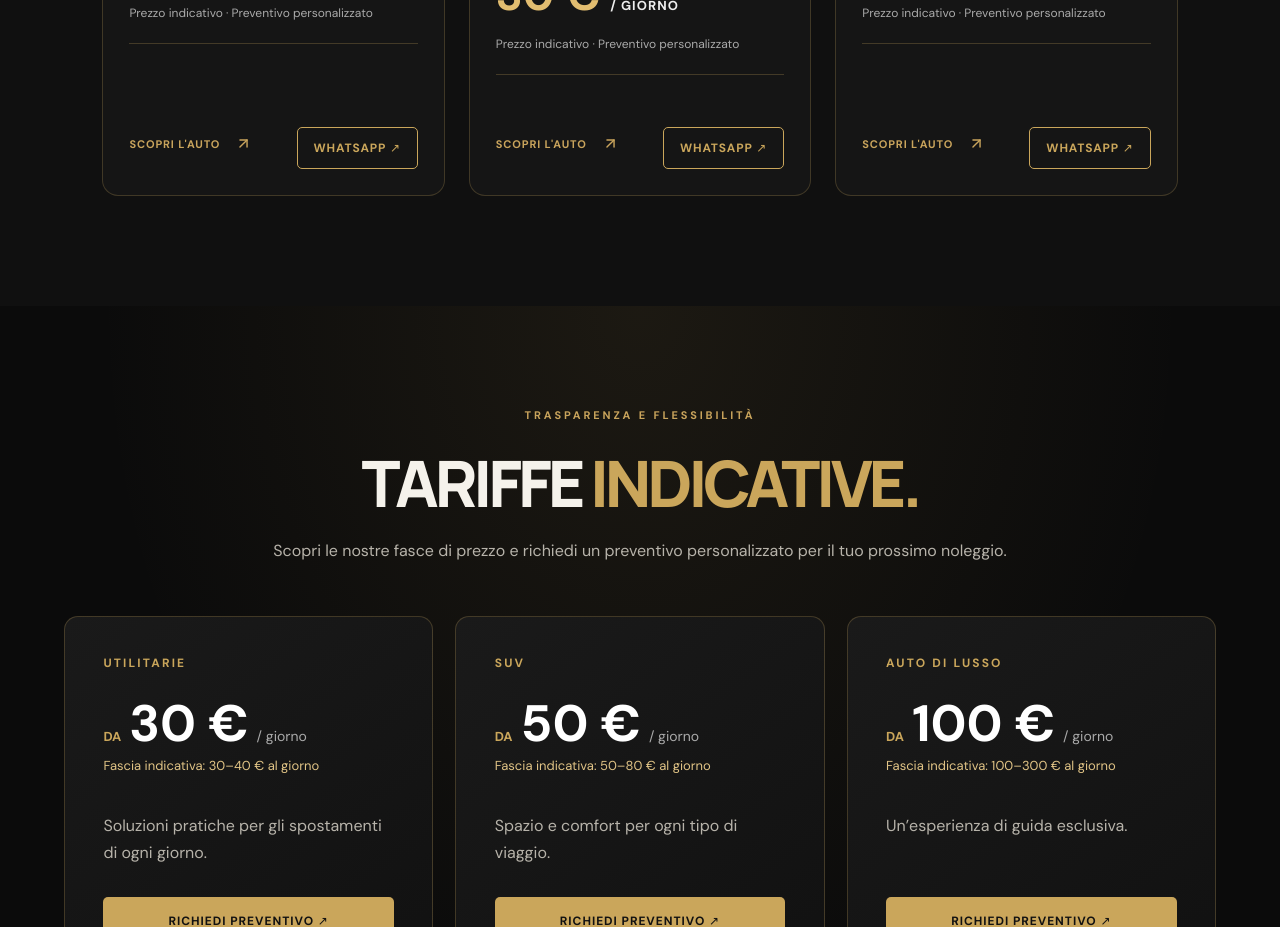
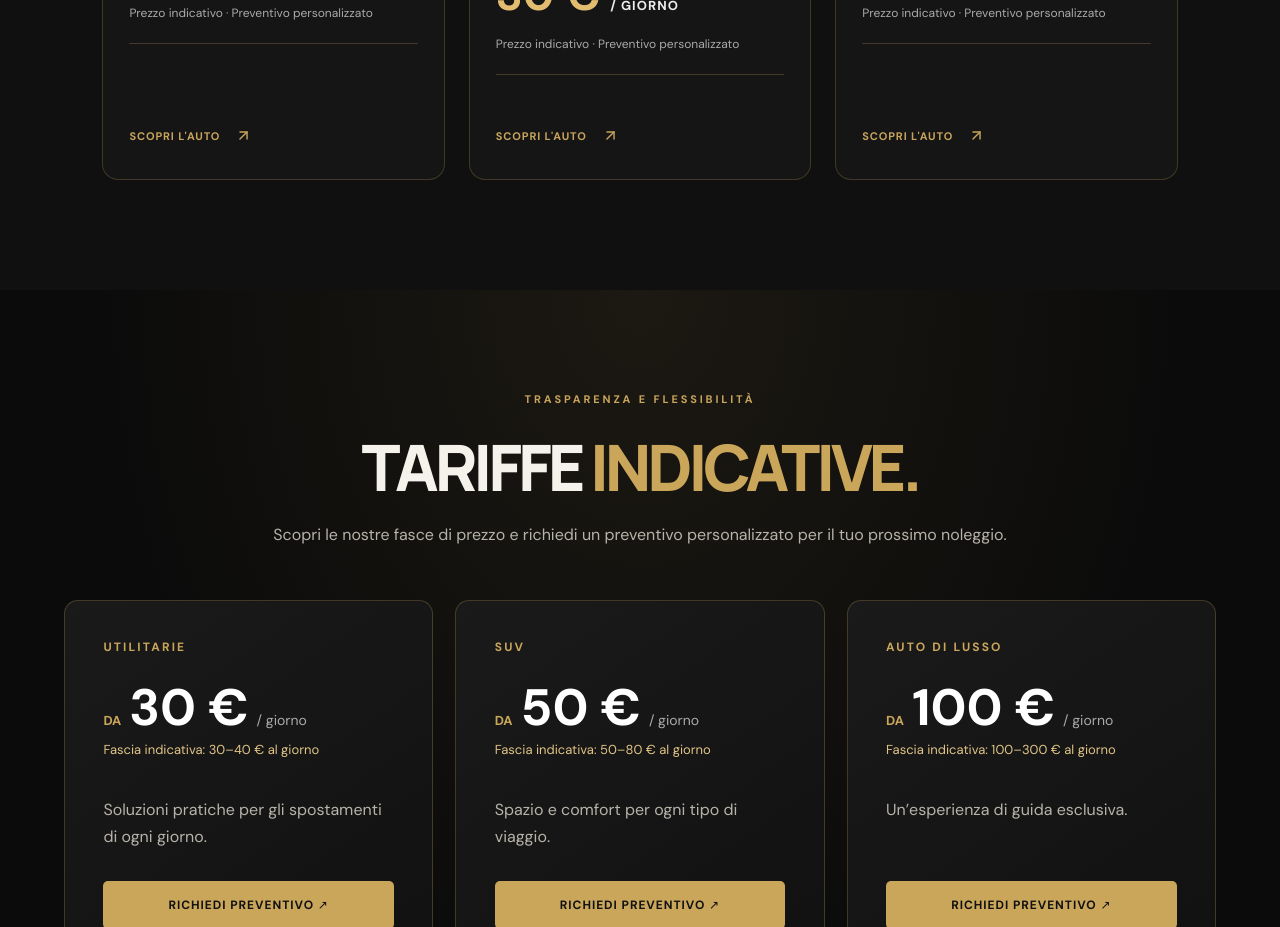
Before and after one commit to LMRentcar/lmrentcar.github.io, a React (Vite) app: page /#/ in a window 1280 px wide. Shown: the part 2260-3187 px from the top of the page. Built offline with nearby package versions, Linux system fonts and the light colour scheme.

Commit message:
Rimuove WhatsApp dalle schede auto

```diff
--- a/src/components/CarCard.jsx
+++ b/src/components/CarCard.jsx
@@ -1,6 +1,5 @@
 import { Link } from 'react-router-dom'
 import { ArrowUpRight } from 'lucide-react'
-import { whatsappLink } from '../data/company'
 
 export default function CarCard({ car }) {
   return (
@@ -33,16 +32,7 @@ export default function CarCard({ car }) {
             SCOPRI L'AUTO <ArrowUpRight size={17} color="#c9a45c"/>
           </Link>
 
-          <a
-            href={whatsappLink(
-              `Buongiorno, vorrei un preventivo per ${car.brand} ${car.name}.`
-            )}
-            target="_blank"
-            rel="noopener noreferrer"
-            className="luxury-wa-link"
-          >
-            WHATSAPP ↗
-          </a>
+
         </div>
       </div>
     </article>
```
